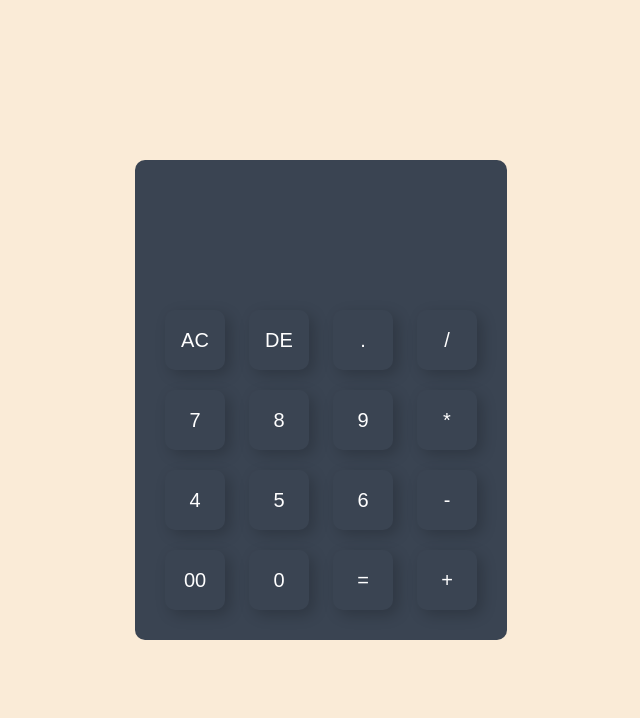
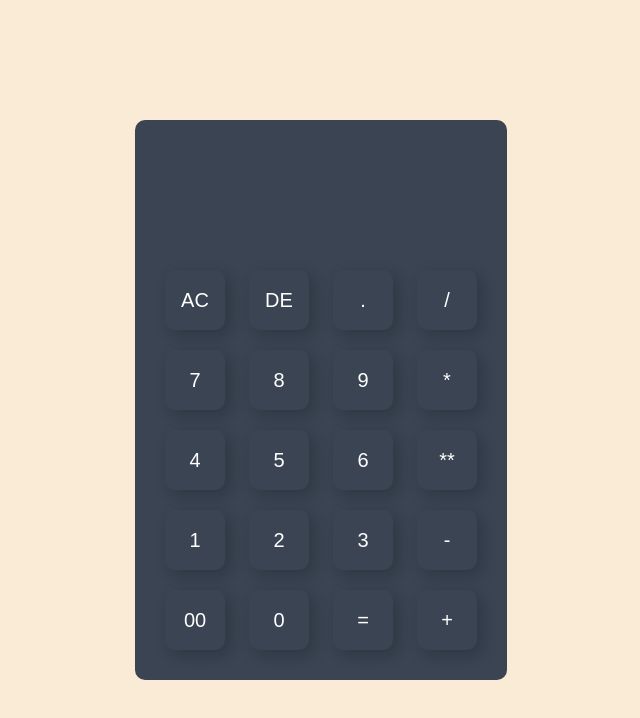
Before and after one commit to samDev43/first-calculator, a plain HTML site: page index.html in a window 1280 px wide. Shown: the whole page, without its empty margins (319-959 px from the left). Drawn offline with Linux system fonts and the light colour scheme.

Commit message:
add some botton

```diff
--- a/index.html
+++ b/index.html
@@ -30,8 +30,14 @@
                     <input type="button" value="4" onclick="cal(4)">
                     <input type="button" value="5" onclick="cal(5)">
                     <input type="button" value="6" onclick="cal(6)">
-                    <input type="button" value="-" onclick="cal('-')">
+                    <input type="button" value="**" onclick="cal('**')">
                 </div>
+                                <div>
+                                    <input type="button" value="1" onclick="cal(1)">
+                                    <input type="button" value="2" onclick="cal(2)">
+                                    <input type="button" value="3" onclick="cal(3)">
+                                    <input type="button" value="-" onclick="cal('-')">
+                                </div>
                 <div>
                     <input type="button" value="00" onclick="cal('samad')">
                     <input type="button" value="0" onclick="cal('0')">
```
